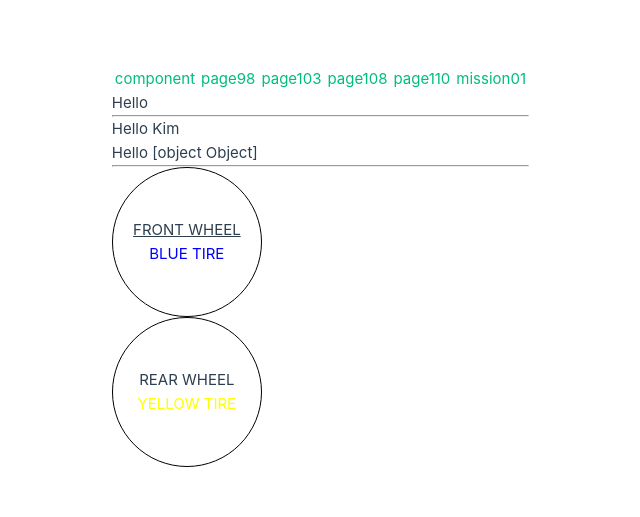
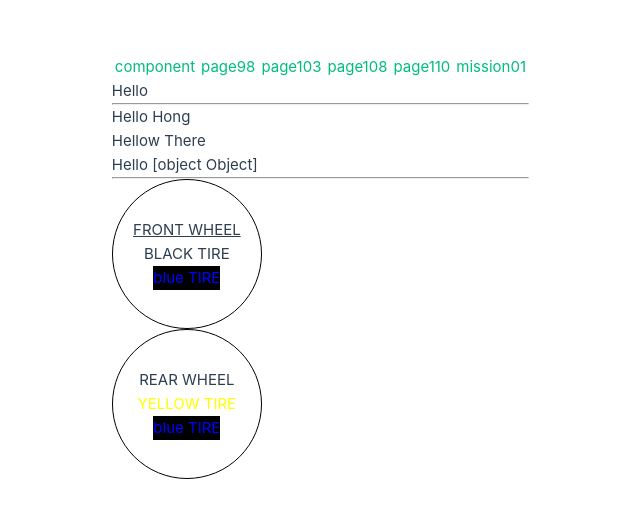
Before and after one commit to qwazsx1346-cyber/vue_project, a Vue app: page /component in a window 1280 px wide. Shown: the part 133-650 px from the top of the page, without its empty margins (111-751 px from the left). Built offline with nearby package versions, Linux system fonts and the light colour scheme.

Commit message:
12/30 복습

```diff
--- a/src/App.vue
+++ b/src/App.vue
@@ -1,7 +1,7 @@
 <script setup>
 const routerList = [ 'component', 'page98', 'page103', 'page108', 'page110'
                   , 'mission01'
-]
+                  ];
 </script>
 
 <template>
--- a/src/components/FrontWheel.vue
+++ b/src/components/FrontWheel.vue
@@ -6,7 +6,7 @@ const page = 'history';
 <template>
     <div class="front-wheel">
         <span :id="page">FRONT WHEEL</span>
-        <tire color="BLUE" />
+        <tire :color="BLUE" />
     </div>
 </template>
 
--- a/src/components/Tire.vue
+++ b/src/components/Tire.vue
@@ -1,10 +1,12 @@
 <script setup>
 // props 부모 컴포넌트로부터 데이터를 전달받고 싶을 때 사용
 const props = defineProps({
-    color: String
+    color: String //props받고자 하는 속성의 타입까지 적어주면 됨
 });
 </script>
 
 <template>
     <div :style="{ color: props.color }">{{ props.color || 'BLACK' }} TIRE</div>
+
+    <div style="color: blue; background-color: black;">blue TIRE</div>
 </template>
--- a/src/router/index.js
+++ b/src/router/index.js
@@ -5,7 +5,7 @@ const router = createRouter({
   history: createWebHistory(import.meta.env.BASE_URL),
   routes: [
     {
-      path: '/component',
+      path: '/component', //path는 경로를 뜻함
       component: () => import( '@/views/Component.vue')
     },
     {
--- a/src/views/Component.vue
+++ b/src/views/Component.vue
@@ -4,7 +4,7 @@
   import RearWheel from '@/components/RearWheel.vue';
   const message = 'There';
   const message2 = {
-    name: 'Kim',
+    name: 'Hong',
     age: 20
   };
 </script>
@@ -14,6 +14,8 @@
   <div>Hello </div>
   <hr>
   <div>Hello {{ message2.name }}</div>
+  <!-- 소괄호가 없으면 속성이다. 있으면 매소드. -->
+  <div>Hellow {{ message }}</div>
   <div>
       <span>Hello </span>
       <!-- v-로 시작하는 속성을 디렉티브, vue 문법
```
